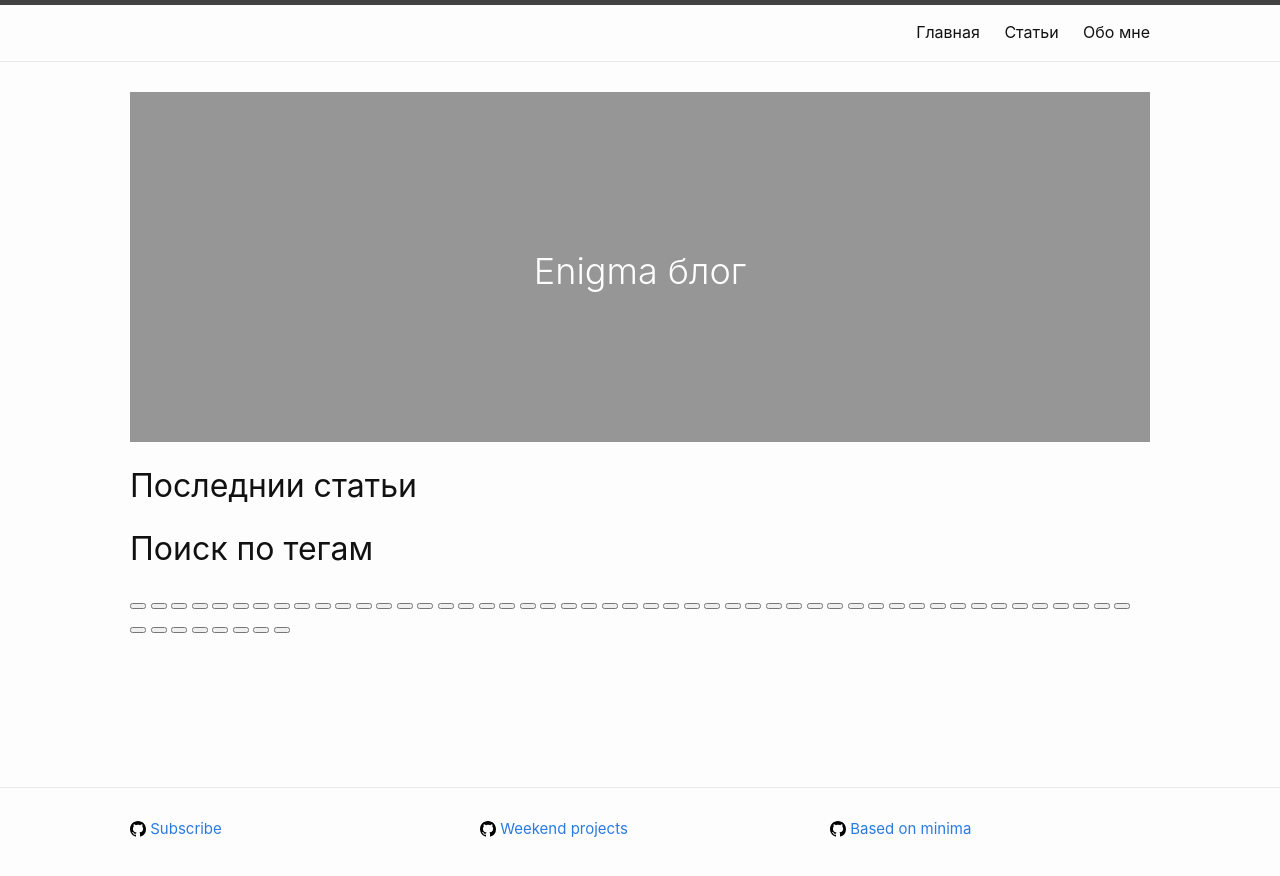
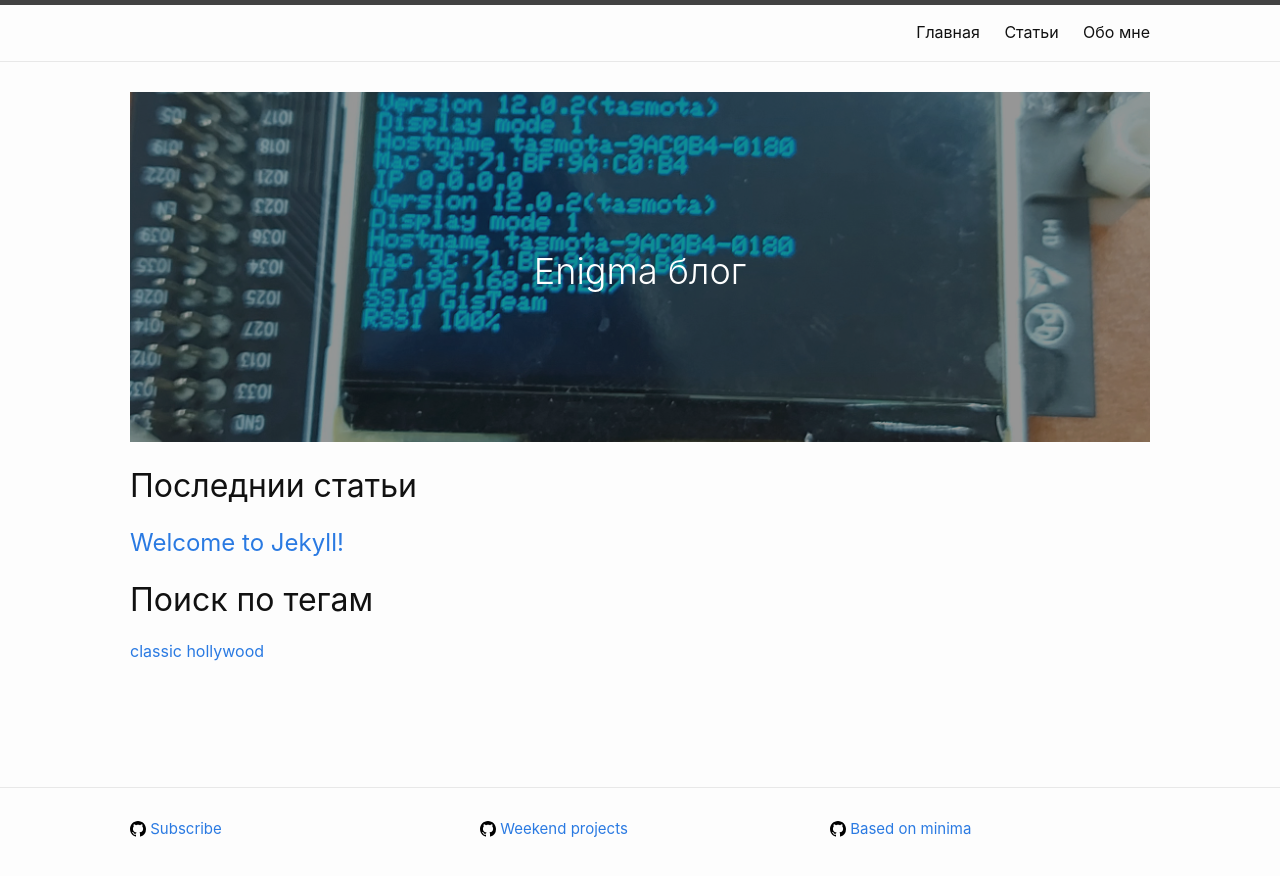
Before and after one commit to Enigma0960/enigma0960.github.io, a Jekyll site: the page built from index.md, in a window 1280 px wide. Shown: the top 876 px of the page. Built offline with Jekyll 4.4.1, drawn with Linux system fonts in a browser that asks for light colours.

Commit message:
Add tags prototype

```diff
--- a/_config.yml
+++ b/_config.yml
@@ -9,4 +9,3 @@ author:
 description: Мой личный блог, где я делюсь своим опытом в разработке и реверс-инжиниринге.
 
 show_excerpts: true
-#excerpt_separator: "<!--more-->"
--- a/_layouts/home.html
+++ b/_layouts/home.html
@@ -1,7 +1,7 @@
 ---
 layout: default
 ---
-<div class="site-header-image">
+<div class="header-block site-header-image">
     <div class="container">
         <div class="row">
             <div class="col-lg-8 col-lg-offset-2 col-md-10 col-md-offset-1 ">
@@ -13,20 +13,21 @@ layout: default
     </div>
 </div>
 
-<div class="main">
+<div class="main-block">
     {{ content }}
 </div>
 
-<div class="last-posts">
+<div class="last-posts-block">
     <h1>Последнии статьи</h1>
     {% for post in site.posts limit: 10 %}
-        {{ post }}
+    <h2><a href="{{post.url | relative_url }}">{{ post.title | escape }}</a></h2>
     {% endfor %}
 </div>
 
-<div class="tags">
+<div class="tags-block">
     <h1>Поиск по тегам</h1>
-    {% for tag in site,tags %}
-        <button class="tags-button">{{ tag[0] }}</button>
+    {% for tag in site.tags %}
+        {%- assign tag_page = "/tags/?" | append: tag[0] -%}
+        <a class="tags-button" href="{{ tag_page | relative_url }}">{{ tag[0] }}</a>
     {% endfor %}
 </div>
--- a/_sass/minima/custom-styles.scss
+++ b/_sass/minima/custom-styles.scss
@@ -3,15 +3,18 @@
 
 
 .site-header-image {
-  background-image: url('{{ "assets/img/index-header.jpg" | relative_url }}');
+  background-image: url("/assets/img/index-header.jpg");
+  background-color: #919191;
+  background-position: center center;
+  background-repeat: no-repeat;
+  background-attachment: scroll;
   background-blend-mode: multiply;
-  background: #919191 no-repeat scroll center center;
   -webkit-background-size: cover;
   -moz-background-size: cover;
   background-size: cover;
   -o-background-size: cover;
   margin-bottom: 0;
-  opacity:95%;
+  opacity: 95%;
 }
 
 @media only screen and (min-width: 768px) {
--- a/posts.html
+++ b/pages/posts.html
@@ -1,8 +1,7 @@
 ---
 layout: page
 title: Статьи
-permalink: /post/
-
+permalink: /posts/
 ---
 
 {% if site.paginate %}
```
Also changed, not shown: _posts/2012-09-12-how-to-write-a-blog.md (added, +11 -0 lines), pages/tegs.html (added, +8 -0 lines), pages/404.html (renamed from 404.html).
